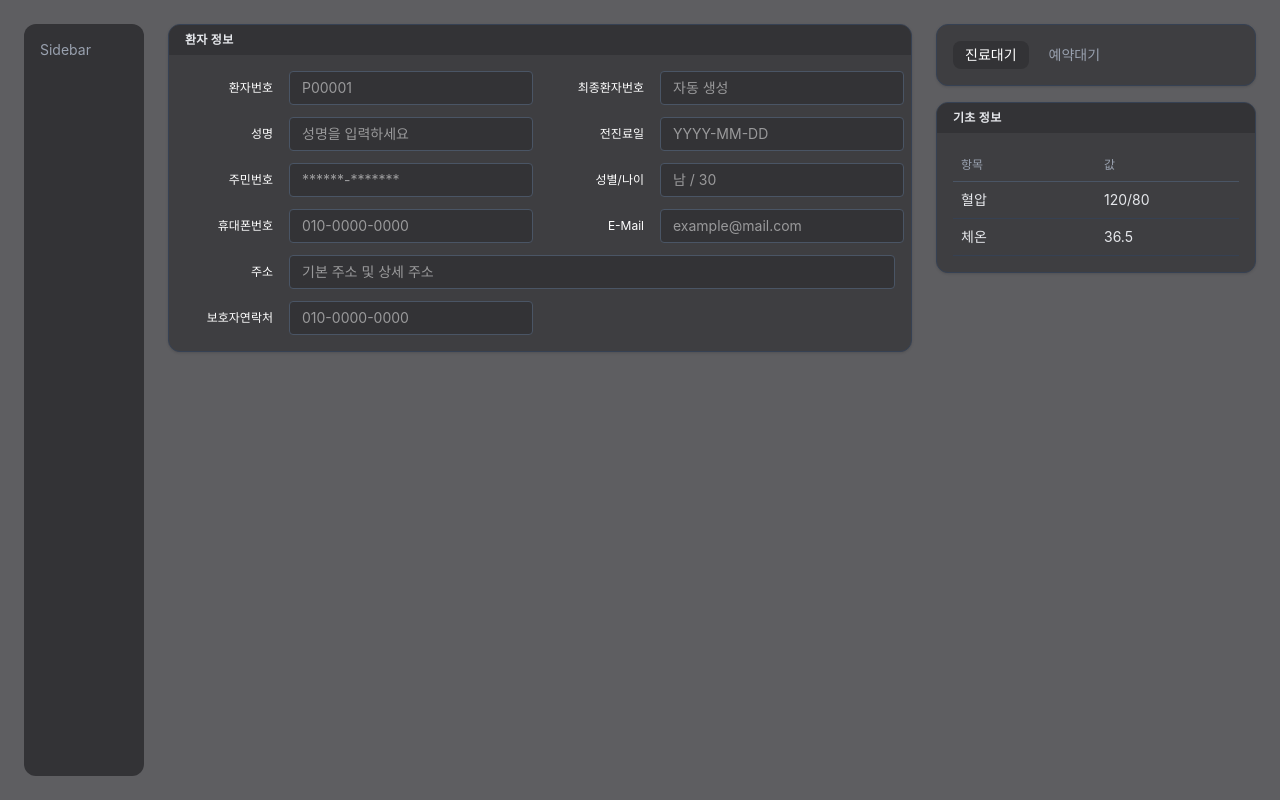
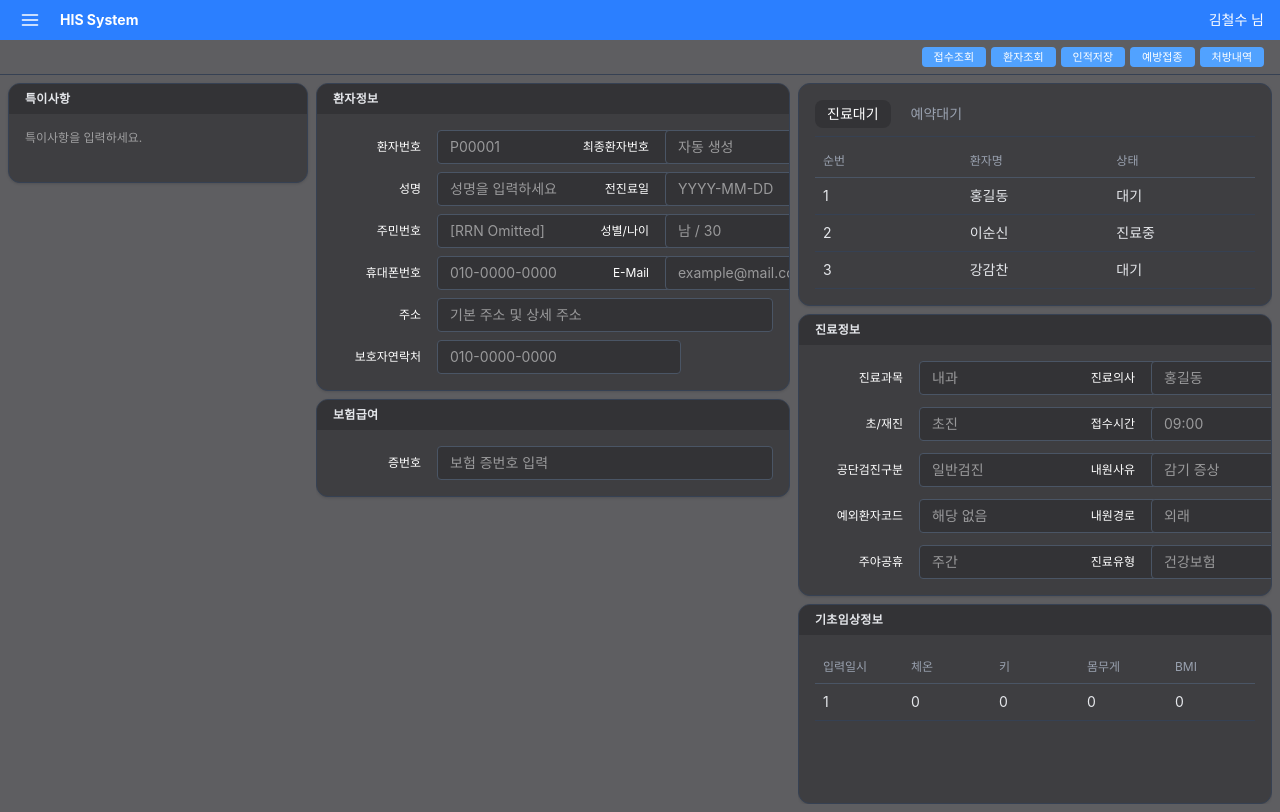
Before and after one commit to CSID-DGU/2026-1-CECD1-5-Artifact-9, a React (Vite) app in the folder frontend/: page / in a window 1280 px wide. Built offline with nearby package versions, Linux system fonts and the light colour scheme.

Commit message:
feat: 기본 프레임 완성

```diff
--- a/frontend/src/App.tsx
+++ b/frontend/src/App.tsx
@@ -3,65 +3,123 @@ import { Input } from "./components/Input";
 import { Card } from "./components/Card";
 import { Tabs } from "./components/Tab";
 import { Table } from "./components/Table";
+import { Button } from "./components/Button";
 
 export default function App() {
   const [tab, setTab] = useState("진료대기");
 
   return (
-    <div className="min-h-screen bg-main-bg text-white p-6 flex gap-6 font-sans">
-      {/* 사이드바 영역 */}
-      <aside className="w-30 bg-side-bg rounded-xl p-4 text-gray-400 text-sm">
-        Sidebar
-      </aside>
+    <div className="min-h-screen bg-main-bg text-white font-sans flex flex-col">
+      {/* 헤더바 */}
+      <header className="h-[40px] bg-blue-500 flex items-center justify-between px-4 shrink-0">
+        <div className="flex items-center gap-4">
+          <button className="p-1 hover:bg-blue-600 rounded transition-colors">
+            {/* 메뉴 아이콘 */}
+            <svg xmlns="http://www.w3.org/2000/svg" width="20" height="20" viewBox="0 0 24 24" fill="none" stroke="currentColor" strokeWidth="2" strokeLinecap="round" strokeLinejoin="round"><line x1="3" y1="12" x2="21" y2="12"></line><line x1="3" y1="6" x2="21" y2="6"></line><line x1="3" y1="18" x2="21" y2="18"></line></svg>
+          </button>
+          <h1 className="font-bold text-sm">HIS System</h1>
+        </div>
+        <div className="text-sm font-medium">김철수 님</div>
+      </header>
 
-      {/* 중앙 메인 콘텐츠 */}
-      <main className="flex-1 flex flex-col gap-4">
-        <Card title="환자 정보">
-          {/* 2컬럼 그리드로 배치 */}
-          <div className="grid grid-cols-2 gap-x-8 gap-y-3">
+      {/* 버튼 영역 */}
+      <section className="h-[35px] border-b border-gray-700 flex items-center justify-end px-4 shrink-0">
+        {['접수조회', '환자조회', '인적저장', '예방접종', '처방내역'].map((num) => (
+          <button
+            key={num}
+            className="h-[20px] ml-[5px] px-3 bg-blue-400 hover:bg-blue-500 text-[11px] rounded flex items-center justify-center transition-colors"
+          >
+            {num}
+          </button>
+        ))}
+      </section>
+
+      {/* 메인 */}
+      <main className="flex-1 p-[8px] flex gap-[8px] overflow-hidden">
+
+        {/* Left Column */}
+        <section className="w-[300px] flex flex-col shrink-0">
+          <Card title="특이사항" className="h-[100px]">
+            <textarea
+              className="w-full h-full bg-transparent text-xs text-white outline-none resize-none"
+              placeholder="특이사항을 입력하세요."
+            />
+          </Card>
+        </section>
+
+        {/* Center Column */}
+        <section className="flex-1 flex flex-col gap-[8px] overflow-y-auto">
+          <Card title="환자정보">
+            <div className="grid grid-cols-2 gap-x-4 gap-y-2">
               <Input label="환자번호" placeholder="P00001" />
               <Input label="최종환자번호" placeholder="자동 생성" />
-
               <Input label="성명" placeholder="성명을 입력하세요" />
               <Input label="전진료일" placeholder="YYYY-MM-DD" />
-
-            {/* 주민번호: 개인정보 보호를 위해 Placeholder 처리 */}
-            <Input label="주민번호" placeholder="******-*******" />
+              <Input label="주민번호" placeholder="[RRN Omitted]" />
               <Input label="성별/나이" placeholder="남 / 30" />
-
               <Input label="휴대폰번호" placeholder="010-0000-0000" />
               <Input label="E-Mail" placeholder="example@mail.com" />
-
-            {/* 주소는 길 수 있으므로 col-span-2를 사용하여 한 줄을 다 쓰게 할 수도 있습니다 */}
               <div className="col-span-2">
                 <Input label="주소" placeholder="기본 주소 및 상세 주소" />
               </div>
-
               <Input label="보호자연락처" placeholder="010-0000-0000" />
             </div>
           </Card>
-      </main>
 
-      {/* 우측 패널 */}
-      <aside className="w-80 flex flex-col gap-4">
+          <Card title="보험급여">
+            <Input label="증번호" placeholder="보험 증번호 입력" />
+          </Card>
+        </section>
+
+        {/* Right Column */}
+        <section className="flex-1 flex flex-col gap-[8px] overflow-y-auto">
           <Card>
             <Tabs
               tabs={["진료대기", "예약대기"]}
               active={tab}
               setActive={setTab}
             />
+            <div className="mt-2 border-t border-gray-700 pt-2">
+              <Table
+                headers={["순번", "환자명", "상태"]}
+                data={[
+                  ["1", "홍길동", "대기"],
+                  ["2", "이순신", "진료중"],
+                  ["3", "강감찬", "대기"],
+                ]}
+              />
+            </div>
           </Card>
 
-        <Card title="기초 정보">
+          <Card title="진료정보" className="flex-1">
+            <div className="grid grid-cols-2 gap-x-6 gap-y-3">
+              <Input label="진료과목" placeholder="내과" />
+              <Input label="진료의사" placeholder="홍길동" />
+
+              <Input label="초/재진" placeholder="초진" />
+              <Input label="접수시간" placeholder="09:00" />
+
+              <Input label="공단검진구분" placeholder="일반검진" />
+              <Input label="내원사유" placeholder="감기 증상" />
+
+              <Input label="예외환자코드" placeholder="해당 없음" />
+              <Input label="내원경로" placeholder="외래" />
+
+              <Input label="주야공휴" placeholder="주간" />
+              <Input label="진료유형" placeholder="건강보험" />
+            </div>
+          </Card>
+          <Card title="기초임상정보" className="h-[200px]">
             <Table
-            headers={["항목", "값"]}
+                headers={["입력일시", "체온", "키", "몸무게", "BMI"]}
                 data={[
-              ["혈압", "120/80"],
-              ["체온", "36.5"],
+                  ["1", "0", "0", "0", "0"],
                 ]}
               />
           </Card>
-      </aside>
+        </section>
+
+      </main>
     </div>
   );
 }
```
Lines whose indentation alone changed are shown as unchanged.
